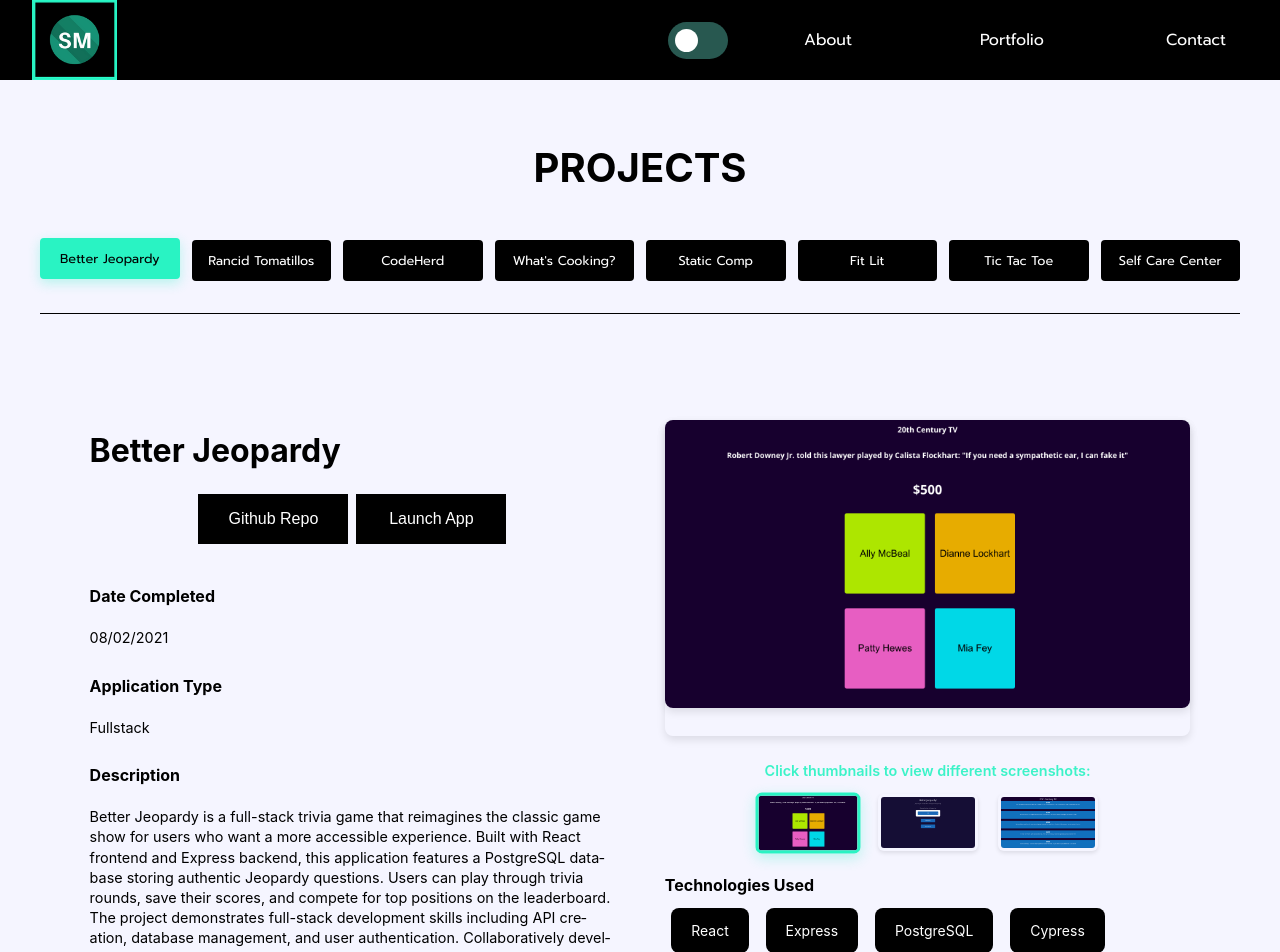
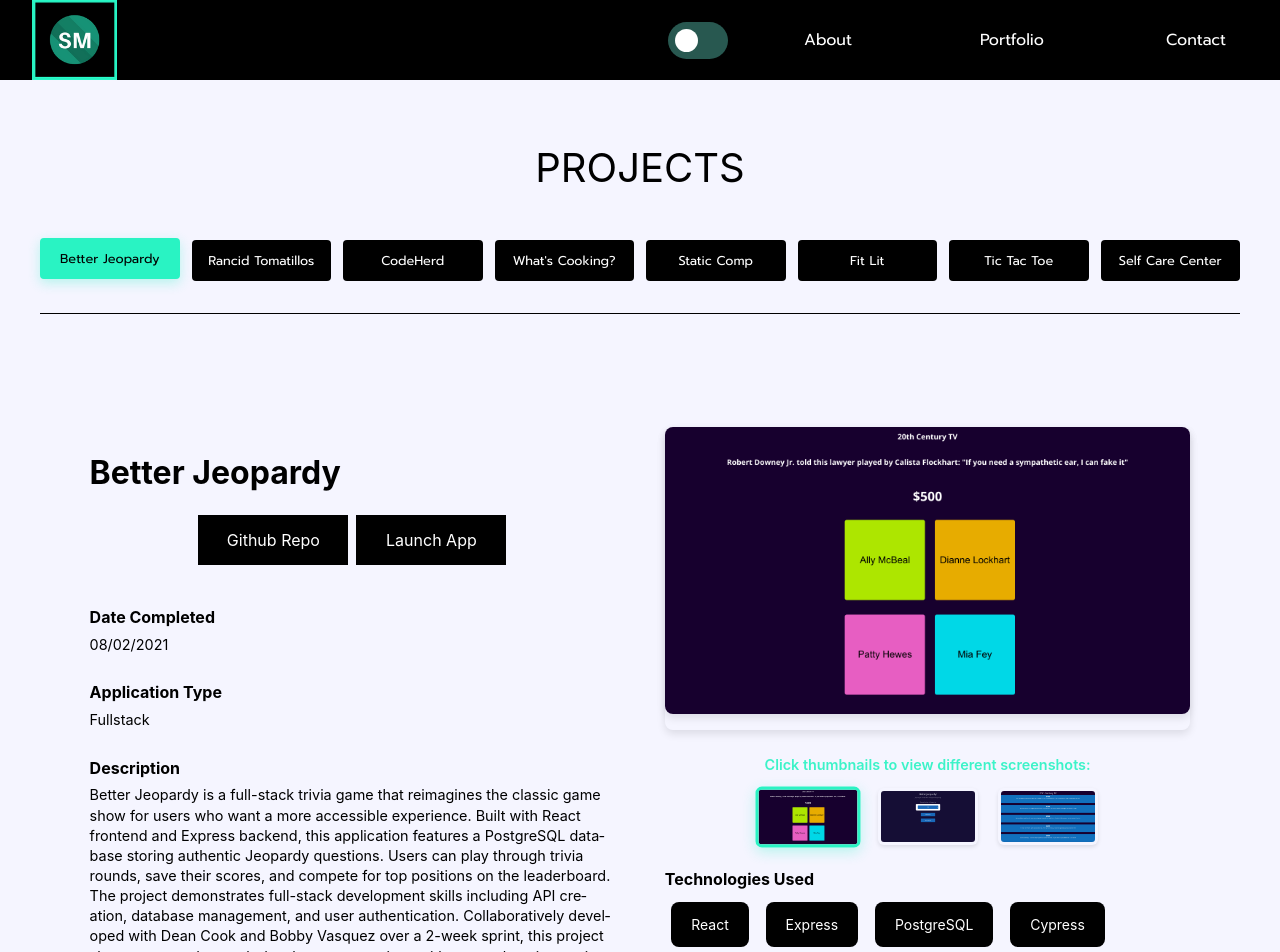
Before and after one commit to shawnmcmahon/portfolio, a React (Create React App) app: page /portfolio in a window 1280 px wide. Shown: the top 952 px of the page. Built offline with nearby package versions, Linux system fonts and the light colour scheme.

Commit message:
Fix dependency issues

```diff
--- a/src/styles/_variables.scss
+++ b/src/styles/_variables.scss
@@ -89,4 +89,4 @@ $lightGrey: #7A7C80;
 // Switch
 $width: 60px;
 $padding: 7px;
-$height: $width / 2 + $padding;
+$height: calc($width / 2) + $padding;
--- a/src/styles/desktop/App.scss
+++ b/src/styles/desktop/App.scss
@@ -1,4 +1,4 @@
-@import '../variables';
+@use '../variables' as *;
 
 
 .app {
--- a/src/styles/desktop/Contact.scss
+++ b/src/styles/desktop/Contact.scss
@@ -1,4 +1,4 @@
-@import '../variables';
+@use '../variables' as *;
 
 /* Contact Container - Mobile First */
 .contact-container {
--- a/src/styles/desktop/Footer.scss
+++ b/src/styles/desktop/Footer.scss
@@ -1,4 +1,4 @@
-@import '../variables';
+@use '../variables' as *;
 
 
 .footer-container {
--- a/src/styles/desktop/Header.scss
+++ b/src/styles/desktop/Header.scss
@@ -1,4 +1,4 @@
-@import '../variables';
+@use '../variables' as *;
 
 /* Global link styles for header */
 a, a:hover, a:focus, a:active {
@@ -368,7 +368,7 @@ a, a:hover, a:focus, a:active {
   padding: $padding;
   width: $width;
   height: $height;
-  border-radius: $height / 2;
+  border-radius: calc($height / 2);
 
   input {
     position: absolute;
--- a/src/styles/desktop/Home.scss
+++ b/src/styles/desktop/Home.scss
@@ -1,4 +1,4 @@
-@import '../variables';
+@use '../variables' as *;
 
 /* Global link styles */
 a, a:hover, a:focus, a:active {
--- a/src/styles/desktop/Portfolio.scss
+++ b/src/styles/desktop/Portfolio.scss
@@ -1,4 +1,4 @@
-@import '../variables';
+@use '../variables' as *;
 
 /* Portfolio Container - Mobile First */
 .projects-outter {
--- a/src/styles/desktop/Project.scss
+++ b/src/styles/desktop/Project.scss
@@ -1,4 +1,4 @@
-@import '../variables';
+@use '../variables' as *;
 
 /* Project Container - Mobile First */
 .project-outter-container {
@@ -8,9 +8,11 @@
   flex-direction: column;
   justify-content: center;
   align-items: center;
-  @include responsive-spacing(padding, 1rem 0.5rem, 1.5rem 0.75rem, 2rem 1rem);
+  padding: 1rem 0.5rem;
   border-bottom: 1px solid $black;
   gap: 1rem;
+
+  @include responsive-spacing(padding, 1rem 0.5rem, 1.5rem 0.75rem, 2rem 1rem);
 
   @include tablet-up {
     flex-direction: row;
@@ -38,11 +40,13 @@
   flex-direction: column;
   justify-content: center;
   align-items: center;
-  @include responsive-spacing(padding, 1rem 0.5rem, 1.5rem 0.75rem, 2rem 1rem);
+  padding: 1rem 0.5rem;
   border-radius: clamp(25px, 5vw, 50px);
   background: $grey;
   box-shadow: inset 5px 5px 15px $shadowGrey, inset -5px -5px 15px $white;
   gap: 1rem;
+
+  @include responsive-spacing(padding, 1rem 0.5rem, 1.5rem 0.75rem, 2rem 1rem);
 
   @include tablet-up {
     flex-direction: row;
@@ -72,6 +76,8 @@
   height: auto;
   display: flex;
   flex-direction: column;
+  margin-bottom: 0.75rem;
+
   @include responsive-spacing(margin-bottom, 0.75rem, 0, 0);
 
   @include tablet-up {
@@ -83,9 +89,11 @@
 
 .project-title {
   font-size: clamp(1.5rem, 4vw, 2rem);
-  @include responsive-spacing(margin, 0.5rem 0, 0.75rem 0, 1rem 0);
+  margin: 0.5rem 0;
   font-weight: 700;
   text-align: center;
+
+  @include responsive-spacing(margin, 0.5rem 0, 0.75rem 0, 1rem 0);
 
   @include tablet-up {
     text-align: left;
@@ -98,18 +106,23 @@
   flex-direction: row;
   justify-content: center;
   gap: 0.5rem;
+  margin-bottom: 0.75rem;
+  flex-wrap: wrap;
+
   @include responsive-spacing(margin-bottom, 0.75rem, 1rem, 1.25rem);
-  flex-wrap: wrap;
 }
 
 .project-button {
   border: none;
-  @include responsive-spacing(width, 130px, 140px, 150px);
-  @include responsive-spacing(height, 40px, 45px, 50px);
+  width: 130px;
+  height: 40px;
   cursor: pointer;
   font-size: clamp(0.875rem, 2.5vw, 1rem);
   transition: all 0.3s ease;
   white-space: nowrap;
+
+  @include responsive-spacing(width, 130px, 140px, 150px);
+  @include responsive-spacing(height, 40px, 45px, 50px);
 
   &:hover {
     background-color: $seaGreen;
@@ -133,6 +146,8 @@
     width: 45%;
     max-width: 45%;
     height: 100%;
+    padding-top: 0;
+
     @include responsive-spacing(padding-top, 0, 0.75rem, 1rem);
   }
 }
@@ -238,8 +253,10 @@
   font-weight: bold;
   font-size: clamp(0.875rem, 2.5vw, 1rem);
   color: inherit;
+  margin-top: 0.75rem;
+  margin-bottom: 0.35rem;
+
   @include responsive-spacing(margin-top, 0.75rem, 1rem, 1.25rem);
-  margin-bottom: 0.35rem;
 }
 
 .value {
@@ -250,13 +267,16 @@
 
 .tech {
   display: inline-block;
-  @include responsive-spacing(padding, 0.5rem 0.75rem, 0.6rem 1rem, 0.75rem 1.25rem);
-  @include responsive-spacing(margin, 0.25rem, 0.3rem, 0.4rem);
+  padding: 0.5rem 0.75rem;
+  margin: 0.25rem;
   border-radius: clamp(4px, 1vw, 8px);
   font-size: clamp(0.75rem, 2vw, 0.875rem);
   border: none;
   transition: all 0.3s ease;
   text-align: center;
+
+  @include responsive-spacing(padding, 0.5rem 0.75rem, 0.6rem 1rem, 0.75rem 1.25rem);
+  @include responsive-spacing(margin, 0.25rem, 0.3rem, 0.4rem);
 
   &:hover {
     transform: translateY(-1px);
@@ -266,6 +286,8 @@
 .project-divider {
   border-top: 1px solid $black;
   width: 100%;
+  margin: 2rem 0;
+
   @include responsive-spacing(margin, 2rem 0, 3rem 0, 4rem 0);
 }
 
@@ -275,12 +297,14 @@
   max-width: 90%;
   text-align: center;
   font-size: clamp(0.875rem, 2.5vw, 1rem);
-  @include responsive-spacing(padding, 1rem, 1.25rem, 1.5rem);
+  padding: 1rem;
   background-color: #fff3cd;
   border: 1px solid #ffeaa7;
   border-radius: 8px;
   color: #856404;
   margin: 1rem auto;
+
+  @include responsive-spacing(padding, 1rem, 1.25rem, 1.5rem);
 
   @include tablet-up {
     max-width: 80%;
--- a/src/styles/phone/Header-phone.scss
+++ b/src/styles/phone/Header-phone.scss
@@ -1,4 +1,4 @@
-@import '../variables';
+@use '../variables' as *;
 
 @media screen and (max-width: 768px) {
   nav {
```
Also changed, not shown: package.json (+8 -8 lines), 1 other file (tests, documents, lock files or other folders).
